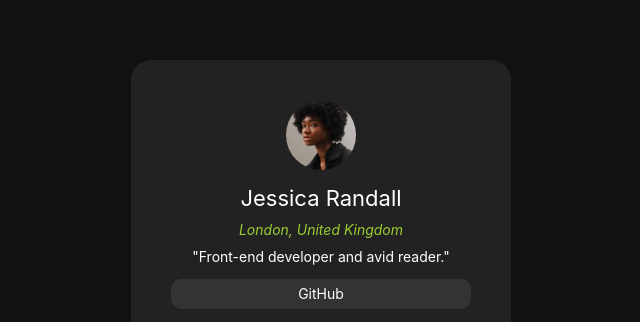
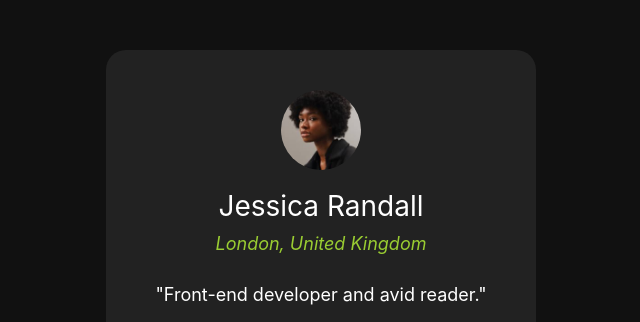
Before and after one commit to Lartisimo/Lartisimo.github.io, a plain HTML site: page index.html in a window 1280 px wide. Shown: the part 120-442 px from the top of the page, without its empty margins (319-959 px from the left). Drawn offline with Linux system fonts and the light colour scheme.

Commit message:
changes marge

```diff
--- a/CSS/styles.css
+++ b/CSS/styles.css
@@ -9,39 +9,40 @@ body {
     background-color: #222;
     border-radius: 20px;
     display: block;
-    height: 400px;
+    height: 550px;
     justify-content: center;
-    margin: 180px auto;
+    margin: 170px auto;
     padding: 40px;
     text-align: center;
-    width: 300px;
+    width: 350px;
 }
 
 .img {
     align-items: center;
     border-radius: 50%;
     display: flex;
-    height: 70px;
+    height: 80px;
     justify-content: center;
     margin: 0 auto;
 }
 
 .Name {
-    font-size: 22px;
+    font-size: 28px;
     font-weight: 400;
     margin-bottom: 10px;
 }
 
 .adress {
     color: yellowgreen;
-    font-size: 14px;
+    font-size: 18px;
     font-weight: 400;
     margin-bottom: 10px;
 }
 
 .description {
-    font-size: 14px;
-    margin-top: 0;
+    font-size: 18px;
+    margin-top: 30px;
+    margin-bottom: 20px;
 }
 
 .main {
@@ -55,9 +56,10 @@ body {
     border-radius: 10px;
     cursor: pointer;
     display: flex;
-    font-size: 14px;
-    height: 30px;
+    font-size: 18px;
+    height: 44px;
     justify-content: center;
-    width: 300px;
+    width: 350px;
+    line-height: 24px;
 
 }
```
